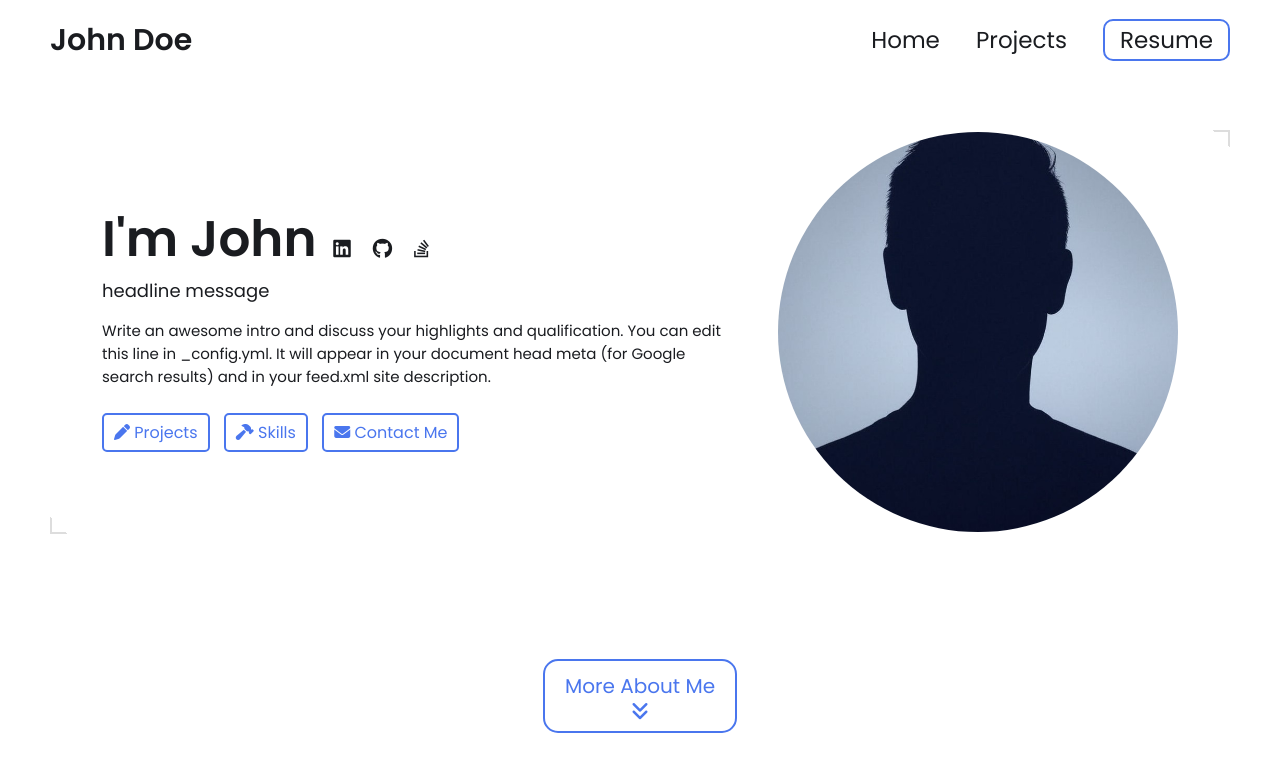
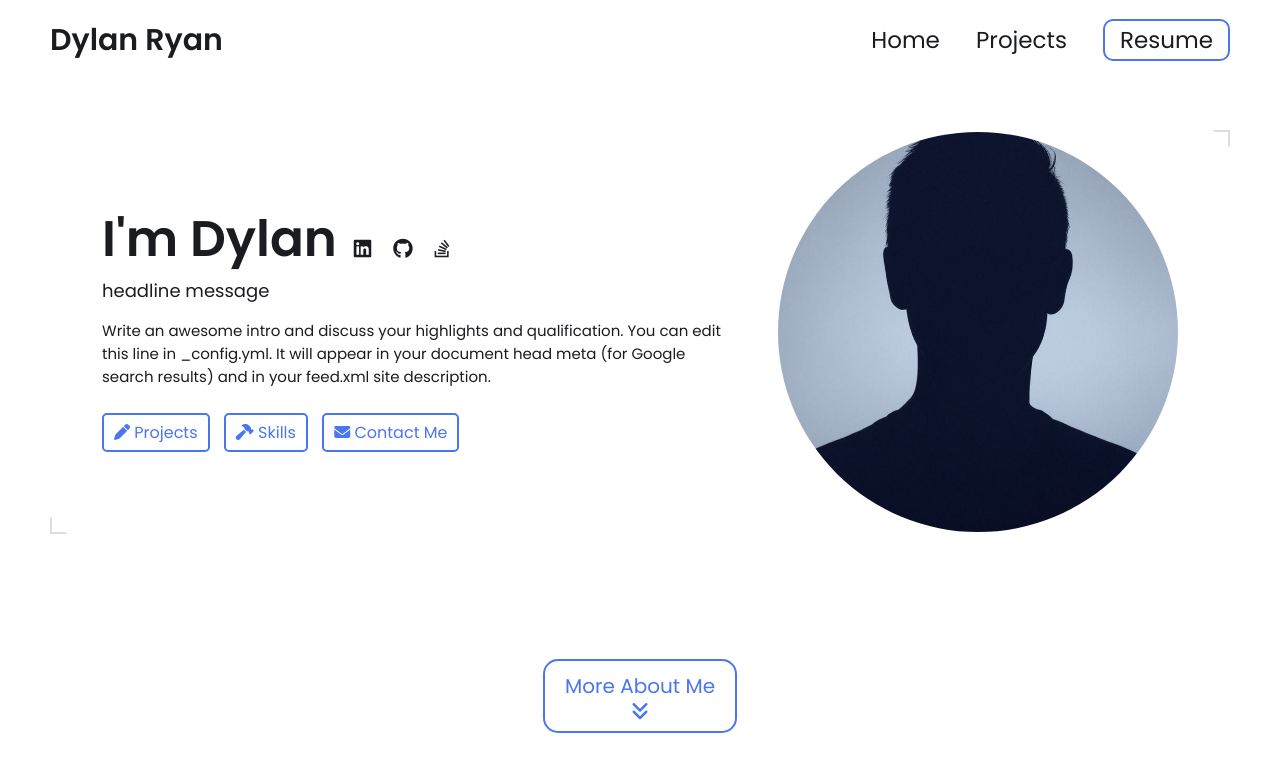
Before and after one commit to dylanengr/dylanengr.github.io, a Jekyll site: the page built from index.html, in a window 1280 px wide and 900 px high. Shown: the top 772 px of the window. Built offline with Jekyll 4.4.1, drawn with Linux system fonts in a browser that asks for light colours.

Commit message:
Update _config.yml

```diff
--- a/_config.yml
+++ b/_config.yml
@@ -7,12 +7,12 @@
 
 # Main Page Setup
 
-title: John Doe's Portfolio # This is what shows up in the tab of the browser
+title: Dylan Ryan's Portfolio # This is what shows up in the tab of the browser
 
 
 
 # Hero Section
-name: John Doe
+name: Dylan Ryan
 headline: headline message
 description: >- # dont remove this line. this will ignore all new lines until the next section
   Write an awesome intro and discuss your highlights and qualification. You can edit this
```
